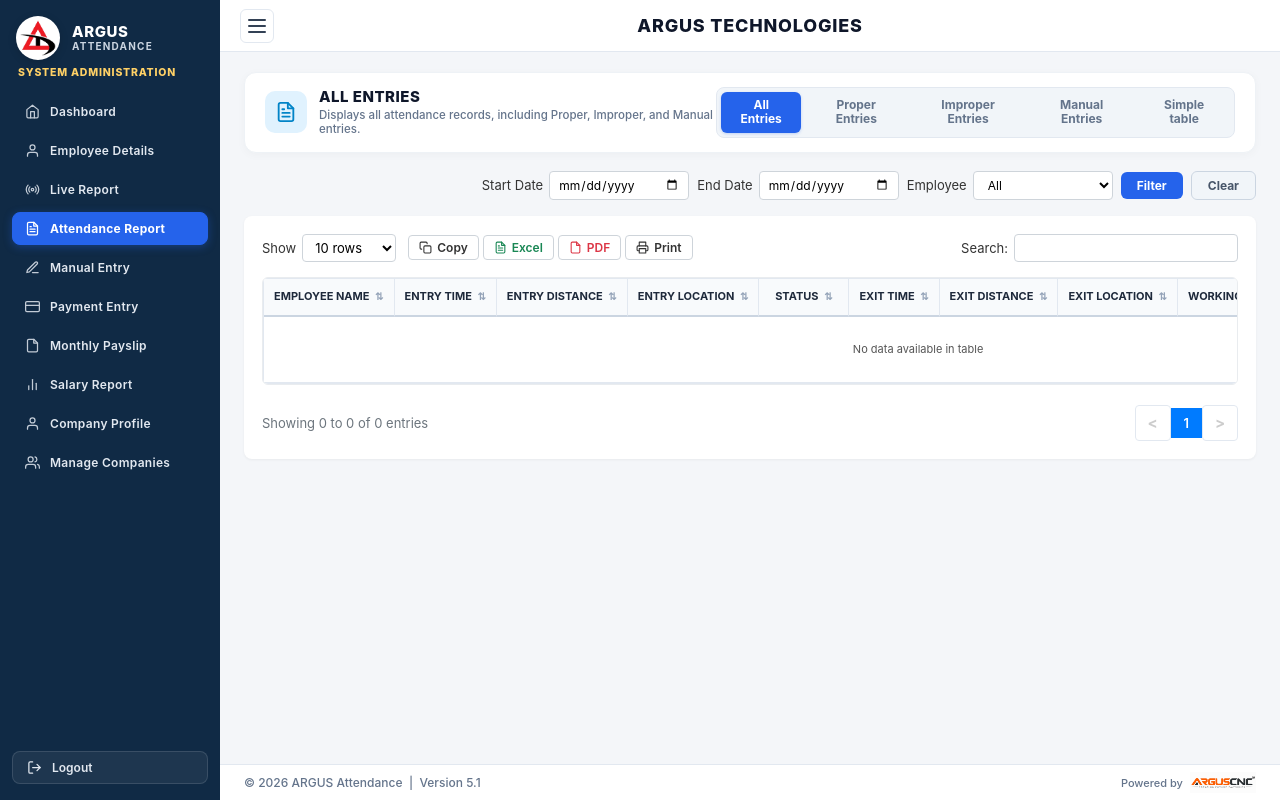
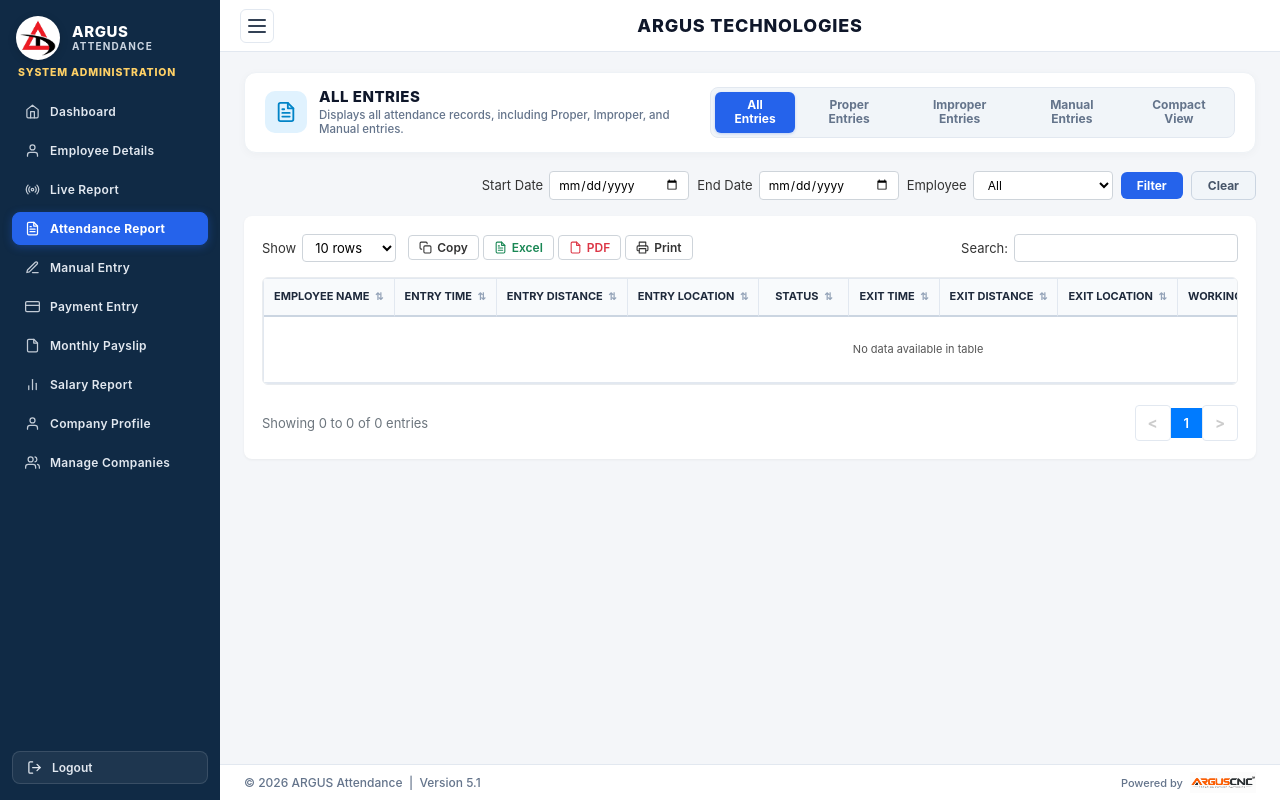
Before and after one commit to productionargus-wq/Simple-AI-Attendance, a Flask app: page /attendance-report in a window 1280 px wide. Run offline with Flask 3, Linux system fonts and the light colour scheme; the visitor is signed in with stand-in values (Sample User, id 1); data that the repository does not hold is empty; some libraries are stand-ins or nearby versions.

Commit message:
Rename Simple table to Compact View, update banner titles and subtitles in payslip and salary reports

```diff
--- a/app.py
+++ b/app.py
@@ -1355,6 +1355,7 @@ def api_get_attendance_reports():
     )
     return jsonify(result)
 
+@app.route('/api/attendance-reports/compact', methods=['GET'])
 @app.route('/api/attendance-reports/simple', methods=['GET'])
 @login_required
 def api_get_attendance_simple():
@@ -1388,7 +1389,7 @@ def api_attendance_export_excel():
     output = io.StringIO()
     writer = csv.writer(output)
 
-    if report_type == 'simple':
+    if report_type in ['simple', 'compact']:
         result = database.get_attendance_simple_table(employee=employee, start_date=start_date, end_date=end_date, company_id=comp_id)
         writer.writerow(['EMPLOYEE NAME', 'ENTRY TIME', 'EXIT TIME', 'WORKING HOURS', 'SHIFT VARIANCE', 'WORKING SALARY', 'STATUS'])
         for r in result.get('data', []):
@@ -1438,11 +1439,11 @@ def api_attendance_export_pdf():
     comp_id = get_current_company_id()
 
     company_info = get_current_company_info()
-    if report_type == 'simple':
+    if report_type in ['simple', 'compact']:
         result = database.get_attendance_simple_table(employee=employee, start_date=start_date, end_date=end_date, company_id=comp_id)
         emp_title = f" - {employee}" if (employee and employee not in ['All', 'All Employees']) else ""
         date_title = f" ({start_date} to {end_date})" if (start_date and end_date) else (f" (From {start_date})" if start_date else (f" (Up to {end_date})" if end_date else ""))
-        title = f"Attendance Report (Simple Table){emp_title}{date_title}"
+        title = f"Attendance Report (Compact View){emp_title}{date_title}"
         totals = {
             'total_working_hours': result['total_working_hours'],
             'total_working_salary': result['total_working_salary']
--- a/static/js/attendance_report.js
+++ b/static/js/attendance_report.js
@@ -11,8 +11,8 @@ document.addEventListener('DOMContentLoaded', function () {
   // Check URL query parameters
   const urlParams = new URLSearchParams(window.location.search);
   const paramView = urlParams.get('tab') || urlParams.get('view');
-  if (['all', 'proper', 'improper', 'manual', 'simple'].includes(paramView)) {
-    currentView = paramView;
+  if (['all', 'proper', 'improper', 'manual', 'compact', 'simple'].includes(paramView)) {
+    currentView = (paramView === 'simple') ? 'compact' : paramView;
   }
 
   // DOM Elements
@@ -25,7 +25,8 @@ document.addEventListener('DOMContentLoaded', function () {
   const btnProperEntries = document.getElementById('btnProperEntries');
   const btnImproperEntries = document.getElementById('btnImproperEntries');
   const btnManualEntries = document.getElementById('btnManualEntries');
-  const btnSimpleTable = document.getElementById('btnSimpleTable');
+  const btnCompactView = document.getElementById('btnCompactView') || document.getElementById('btnSimpleTable');
+  const btnSimpleTable = btnCompactView;
   const btnUpdateData = document.getElementById('btnUpdateData');
 
   const startDateInput = document.getElementById('startDate');
@@ -64,7 +65,8 @@ document.addEventListener('DOMContentLoaded', function () {
     'proper': 'Displays valid attendance records where location distance is within 200 meters of the configured office geolocation.',
     'improper': 'Displays attendance records where location distance exceeds 200 meters from the configured office geolocation.',
     'manual': 'Displays attendance records that were entered manually by the administrator.',
-    'simple': 'Displays attendance records that were entered manually by the administrator.'
+    'compact': 'View essential attendance details in a compact format.',
+    'simple': 'View essential attendance details in a compact format.'
   };
 
   const titles = {
@@ -72,7 +74,8 @@ document.addEventListener('DOMContentLoaded', function () {
     'proper': 'PROPER ENTRIES',
     'improper': 'IMPROPER ENTRIES',
     'manual': 'MANUAL ENTRIES',
-    'simple': 'MANUAL ENTRIES'
+    'compact': 'COMPACT OVERVIEW',
+    'simple': 'COMPACT OVERVIEW'
   };
 
   const toggleButtons = {
@@ -80,7 +83,8 @@ document.addEventListener('DOMContentLoaded', function () {
     'proper': btnProperEntries,
     'improper': btnImproperEntries,
     'manual': btnManualEntries,
-    'simple': btnSimpleTable
+    'compact': btnCompactView,
+    'simple': btnCompactView
   };
 
   // Populate employee dropdowns
@@ -131,7 +135,7 @@ document.addEventListener('DOMContentLoaded', function () {
       }
     });
 
-    if (view === 'simple') {
+    if (view === 'compact' || view === 'simple') {
       standardTableContainer.style.display = 'none';
       simpleTableContainer.style.display = 'block';
       if (simpleEmployeeSelect && employeeFilterInput && employeeFilterInput.value && employeeFilterInput.value !== 'All') {
@@ -150,7 +154,9 @@ document.addEventListener('DOMContentLoaded', function () {
   btnProperEntries.addEventListener('click', () => switchView('proper'));
   btnImproperEntries.addEventListener('click', () => switchView('improper'));
   btnManualEntries.addEventListener('click', () => switchView('manual'));
-  btnSimpleTable.addEventListener('click', () => switchView('simple'));
+  if (btnCompactView) {
+    btnCompactView.addEventListener('click', () => switchView('compact'));
+  }
 
   // Load Standard Table Data (All / Proper / Improper / Manual)
   async function loadStandardTable() {
@@ -345,7 +351,7 @@ document.addEventListener('DOMContentLoaded', function () {
       endDate = endDateInput.value.trim();
       employeeName = employeeFilterInput.value.trim();
       currentPage = 1;
-      if (currentView === 'simple') {
+      if (currentView === 'simple' || currentView === 'compact') {
         loadSimpleTable();
       } else {
         loadStandardTable();
@@ -362,7 +368,7 @@ document.addEventListener('DOMContentLoaded', function () {
       endDate = '';
       employeeName = 'All';
       currentPage = 1;
-      if (currentView === 'simple') {
+      if (currentView === 'simple' || currentView === 'compact') {
         if (simpleEmployeeSelect) simpleEmployeeSelect.value = 'All Employees';
         loadSimpleTable();
       } else {
@@ -387,7 +393,7 @@ document.addEventListener('DOMContentLoaded', function () {
         const d = await res.json();
         if (d.success) {
           alert('Attendance records refreshed successfully!');
-          if (currentView === 'simple') {
+          if (currentView === 'simple' || currentView === 'compact') {
             loadSimpleTable();
           } else {
             loadStandardTable();
@@ -473,7 +479,7 @@ document.addEventListener('DOMContentLoaded', function () {
       const emp = simpleEmployeeSelect ? simpleEmployeeSelect.value : 'All Employees';
       const curStart = startDateInput ? startDateInput.value.trim() : startDate;
       const curEnd = endDateInput ? endDateInput.value.trim() : endDate;
-      window.location.href = `/api/attendance-reports/export/excel?type=simple&start_date=${encodeURIComponent(curStart)}&end_date=${encodeURIComponent(curEnd)}&employee=${encodeURIComponent(emp)}`;
+      window.location.href = `/api/attendance-reports/export/excel?type=compact&start_date=${encodeURIComponent(curStart)}&end_date=${encodeURIComponent(curEnd)}&employee=${encodeURIComponent(emp)}`;
     });
   }
 
@@ -489,7 +495,7 @@ document.addEventListener('DOMContentLoaded', function () {
       const emp = simpleEmployeeSelect ? simpleEmployeeSelect.value : 'All Employees';
       const curStart = startDateInput ? startDateInput.value.trim() : startDate;
       const curEnd = endDateInput ? endDateInput.value.trim() : endDate;
-      window.location.href = `/api/attendance-reports/export/pdf?type=simple&start_date=${encodeURIComponent(curStart)}&end_date=${encodeURIComponent(curEnd)}&employee=${encodeURIComponent(emp)}`;
+      window.location.href = `/api/attendance-reports/export/pdf?type=compact&start_date=${encodeURIComponent(curStart)}&end_date=${encodeURIComponent(curEnd)}&employee=${encodeURIComponent(emp)}`;
     });
   }
 
@@ -502,7 +508,7 @@ document.addEventListener('DOMContentLoaded', function () {
 
   if (btnSimplePrint) {
     btnSimplePrint.addEventListener('click', function () {
-      printTable('printableSimpleSection', 'MANUAL ENTRIES (SIMPLE TABLE)');
+      printTable('printableSimpleSection', 'COMPACT OVERVIEW');
     });
   }
 
--- a/templates/attendance_report.html
+++ b/templates/attendance_report.html
@@ -23,7 +23,7 @@
     <button class="btn-toggle-tab inactive" id="btnProperEntries" data-view="proper">Proper Entries</button>
     <button class="btn-toggle-tab inactive" id="btnImproperEntries" data-view="improper">Improper Entries</button>
     <button class="btn-toggle-tab inactive" id="btnManualEntries" data-view="manual">Manual Entries</button>
-    <button class="btn-toggle-tab inactive" id="btnSimpleTable" data-view="simple">Simple table</button>
+    <button class="btn-toggle-tab inactive" id="btnCompactView" data-view="compact">Compact View</button>
   </div>
 </div>
 
--- a/templates/monthly_payslip.html
+++ b/templates/monthly_payslip.html
@@ -13,8 +13,8 @@
       </svg>
     </div>
     <div class="banner-text-group">
-      <div class="banner-title">MONTHLY PAYSLIP</div>
-      <div class="banner-subtitle">Generate, review and print individual monthly salary slips and deductions</div>
+      <div class="banner-title">PAYSLIP PREVIEW</div>
+      <div class="banner-subtitle">Select an employee and pay period, then click Generate to view the payslip.</div>
     </div>
   </div>
 </div>
--- a/templates/salary_report.html
+++ b/templates/salary_report.html
@@ -12,7 +12,7 @@
     </div>
     <div class="banner-text-group">
       <div class="banner-title">SALARY REPORT</div>
-      <div class="banner-subtitle">Comprehensive payroll summary combining work hours, rates, advances, and net payable</div>
+      <div class="banner-subtitle">Review all employee salary records in one comprehensive report.</div>
     </div>
   </div>
   <button class="btn-primary-action" style="cursor: default;">
```
